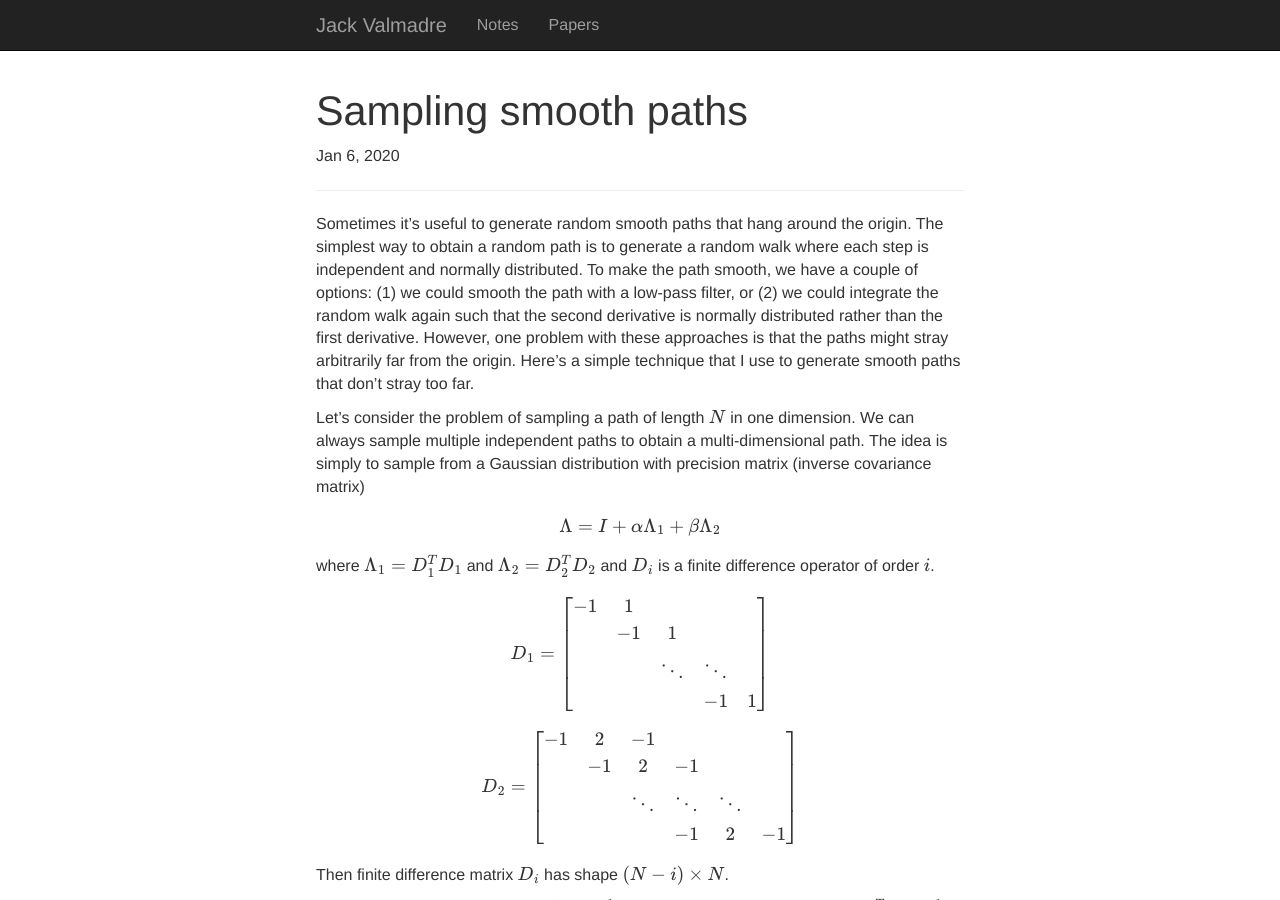
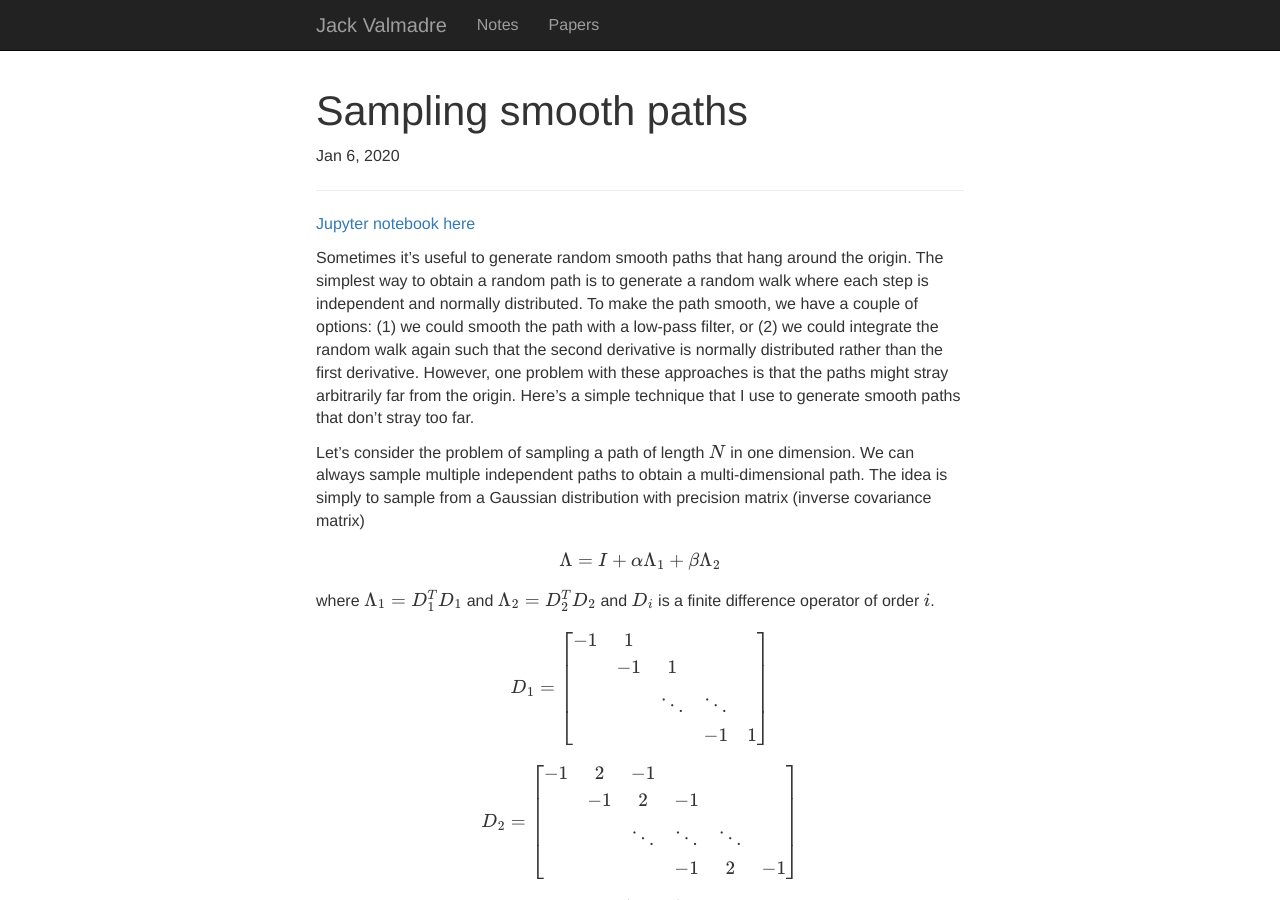
Before and after one commit to jvlmdr/jack.valmadre.net, a Jekyll site: the page built from notes/_posts/2020-01-06-sample-smooth-paths.md, in a window 1280 px wide and 900 px high. Built offline with Jekyll 4.4.1, drawn with Linux system fonts in a browser that asks for light colours; nearby versions of some CDN libraries; formulas are drawn with MathJax 3.

Commit message:
Add link to notebook

```diff
--- a/notes/_posts/2020-01-06-sample-smooth-paths.md
+++ b/notes/_posts/2020-01-06-sample-smooth-paths.md
@@ -4,6 +4,8 @@ title:  Sampling smooth paths
 date:   2020-01-06
 math:   true
 ---
+
+[Jupyter notebook here](https://gist.github.com/jvlmdr/6fccd20c6647f0aa6f0756f2b4e76e97)
 
 Sometimes it's useful to generate random smooth paths that hang around the origin.
 The simplest way to obtain a random path is to generate a random walk where each step is independent and normally distributed.
```
